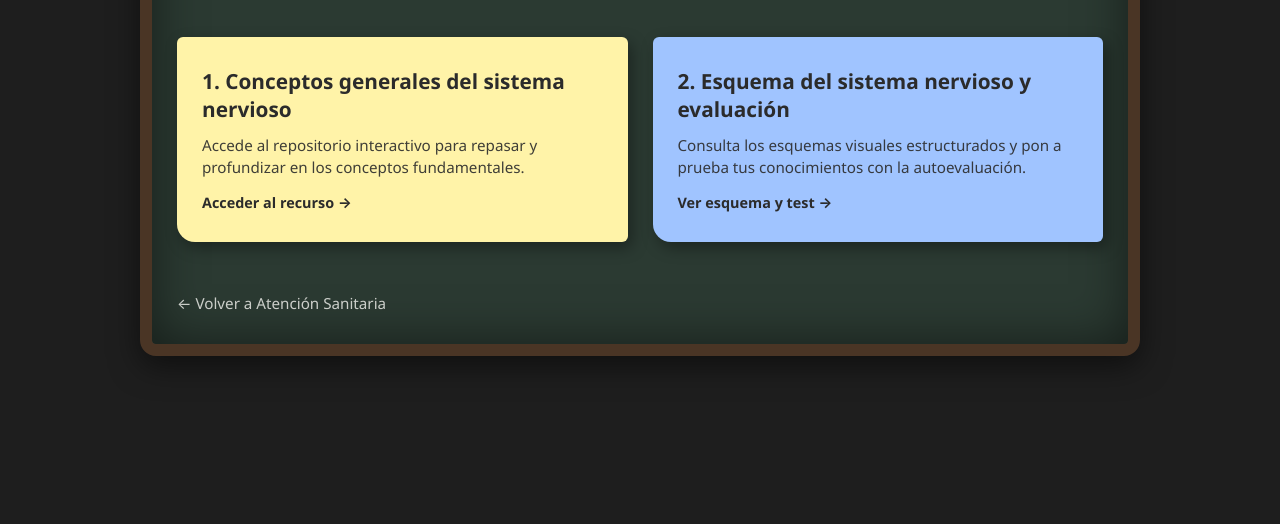
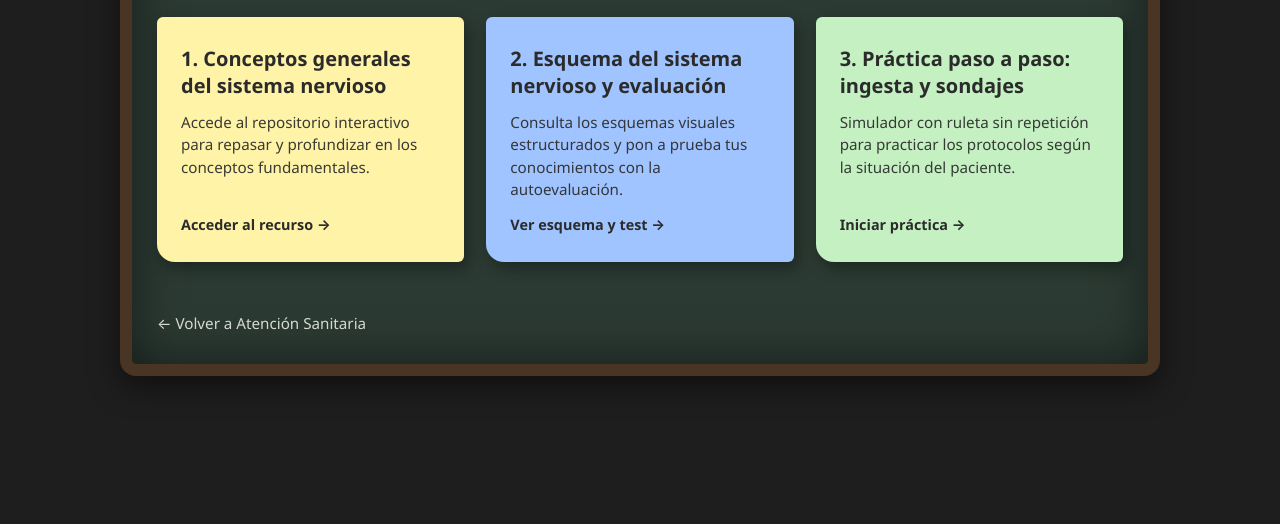
Before and after one commit to palabrasyfrasesperdidas-dotcom/APSD, a plain HTML site: page asignaturas/sistema-nervioso.html in a window 1280 px wide. Shown: the part 276-800 px from the top of the page. Drawn offline with Linux system fonts and the light colour scheme.

Commit message:
Update sistema-nervioso.html

```diff
--- a/asignaturas/sistema-nervioso.html
+++ b/asignaturas/sistema-nervioso.html
@@ -3,7 +3,7 @@
 <head>
     <meta charset="UTF-8">
     <meta name="viewport" content="width=device-width, initial-scale=1.0">
-    <title>Sistema Nervioso - Atención Sanitaria</title>
+    <title>Información de apoyo - Atención Sanitaria</title>
     <style>
         :root {
             --bg-board: #2b3a32;
@@ -11,6 +11,7 @@
             --text-chalk: #f4f4f0;
             --postit-yellow: #fff3a8;
             --postit-blue: #a0c4ff;
+            --postit-green: #c4f0c2;
             --text-dark: #2b2b2b;
         }
 
@@ -32,7 +33,7 @@
 
         .board-container {
             width: 100%;
-            max-width: 1000px;
+            max-width: 1040px;
             background-color: var(--bg-board);
             border: 12px solid var(--board-frame);
             border-radius: 16px;
@@ -53,17 +54,23 @@
 
         .sections-grid {
             display: grid;
-            grid-template-columns: repeat(auto-fit, minmax(300px, 1fr));
-            gap: 25px;
+            grid-template-columns: repeat(3, 1fr);
+            gap: 22px;
             padding: 15px 0;
+        }
+
+        @media (max-width: 860px) {
+            .sections-grid {
+                grid-template-columns: 1fr;
+            }
         }
 
         .section-card {
             display: flex;
             flex-direction: column;
             justify-content: space-between;
-            padding: 30px 25px;
-            min-height: 200px;
+            padding: 28px 24px;
+            min-height: 215px;
             text-decoration: none;
             color: var(--text-dark);
             border-radius: 6px 6px 6px 18px;
@@ -77,19 +84,20 @@
         }
 
         .section-card h3 {
-            font-size: 1.3em;
+            font-size: 1.25em;
             margin-bottom: 12px;
             font-weight: 700;
         }
 
         .section-card p {
             font-size: 0.95em;
-            opacity: 0.9;
-            line-height: 1.4;
+            opacity: 0.92;
+            line-height: 1.45;
         }
 
         .c-yellow { background-color: var(--postit-yellow); }
         .c-blue   { background-color: var(--postit-blue); }
+        .c-green  { background-color: var(--postit-green); }
 
         .back-nav {
             margin-top: 10px;
@@ -102,7 +110,7 @@
             display: inline-flex;
             align-items: center;
             gap: 8px;
-            opacity: 0.8;
+            opacity: 0.85;
             transition: opacity 0.2s;
         }
 
@@ -116,12 +124,12 @@
 
     <main class="board-container">
         <header>
-            <h1>Información de apoyo - Sistema Nervioso</h1>
+            <h1>Información de apoyo</h1>
         </header>
 
         <section class="sections-grid">
-            <!-- Opción 1: Conceptos generales (Adjunto 2) -->
-            <a href="https://palabrasyfrasesperdidas-dotcom.github.io/El-viaje-/" target="_blank" class="section-card c-yellow">
+            <!-- Opción 1: Conceptos generales -->
+            <a href="https://palabrasyfrasesperdidas-dotcom.github.io/El-viaje-/" target="_blank" rel="noopener" class="section-card c-yellow">
                 <div>
                     <h3>1. Conceptos generales del sistema nervioso</h3>
                     <p>Accede al repositorio interactivo para repasar y profundizar en los conceptos fundamentales.</p>
@@ -129,13 +137,22 @@
                 <span style="font-size: 0.9em; font-weight: bold; margin-top: 15px;">Acceder al recurso &rarr;</span>
             </a>
 
-            <!-- Opción 2: Esquema y evaluación (Adjunto 3) -->
-            <a href="https://palabrasyfrasesperdidas-dotcom.github.io/esquema-sistema-nervioso/" target="_blank" class="section-card c-blue">
+            <!-- Opción 2: Esquema y evaluación -->
+            <a href="https://palabrasyfrasesperdidas-dotcom.github.io/esquema-sistema-nervioso/" target="_blank" rel="noopener" class="section-card c-blue">
                 <div>
                     <h3>2. Esquema del sistema nervioso y evaluación</h3>
                     <p>Consulta los esquemas visuales estructurados y pon a prueba tus conocimientos con la autoevaluación.</p>
                 </div>
                 <span style="font-size: 0.9em; font-weight: bold; margin-top: 15px;">Ver esquema y test &rarr;</span>
+            </a>
+
+            <!-- Opción 3: Práctica paso a paso de ingesta y sondajes -->
+            <a href="https://palabrasyfrasesperdidas-dotcom.github.io/practica-ingesta-sondas/" target="_blank" rel="noopener" class="section-card c-green">
+                <div>
+                    <h3>3. Práctica paso a paso: ingesta y sondajes</h3>
+                    <p>Simulador con ruleta sin repetición para practicar los protocolos según la situación del paciente.</p>
+                </div>
+                <span style="font-size: 0.9em; font-weight: bold; margin-top: 15px;">Iniciar práctica &rarr;</span>
             </a>
         </section>
 
```
